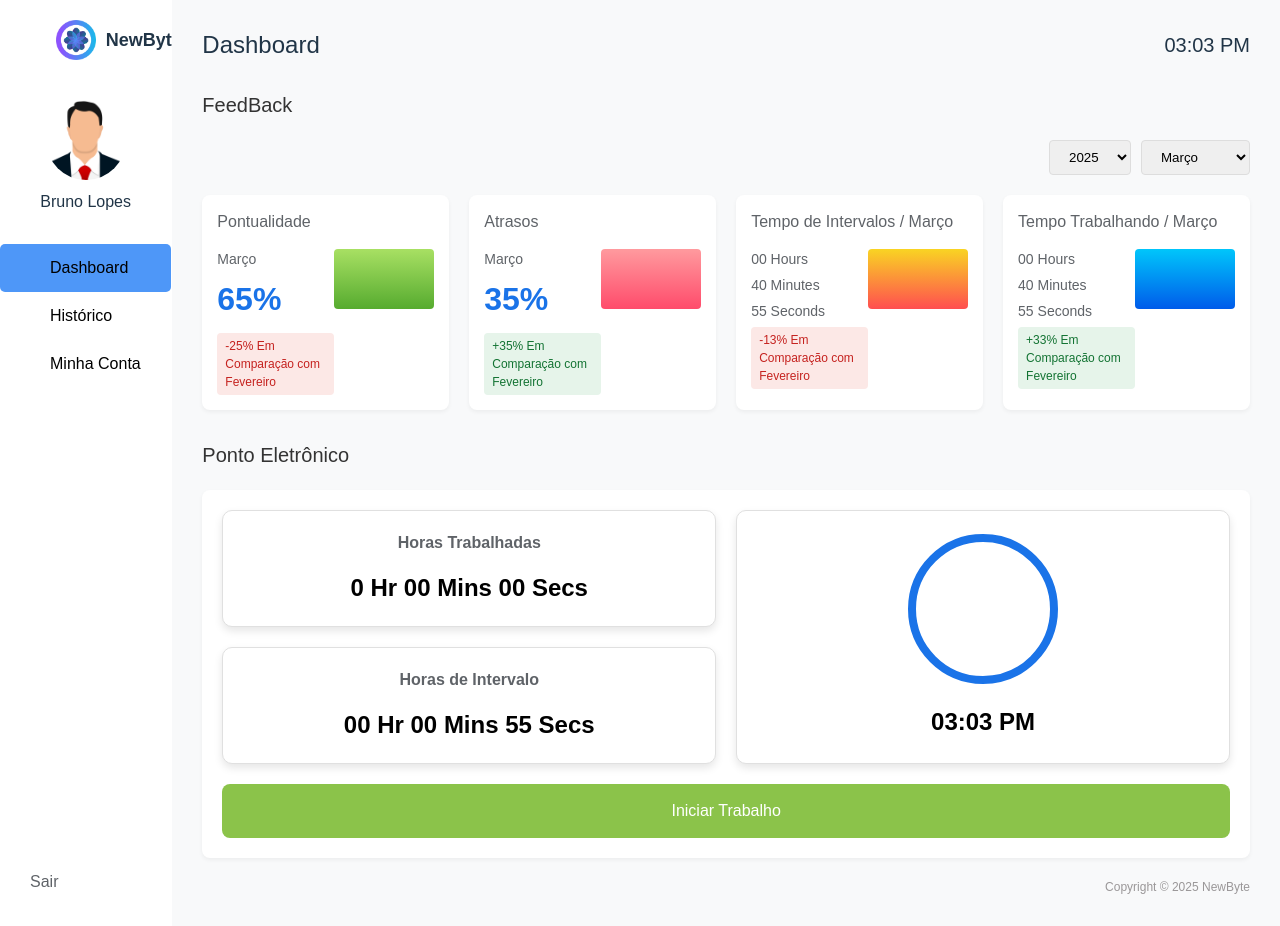
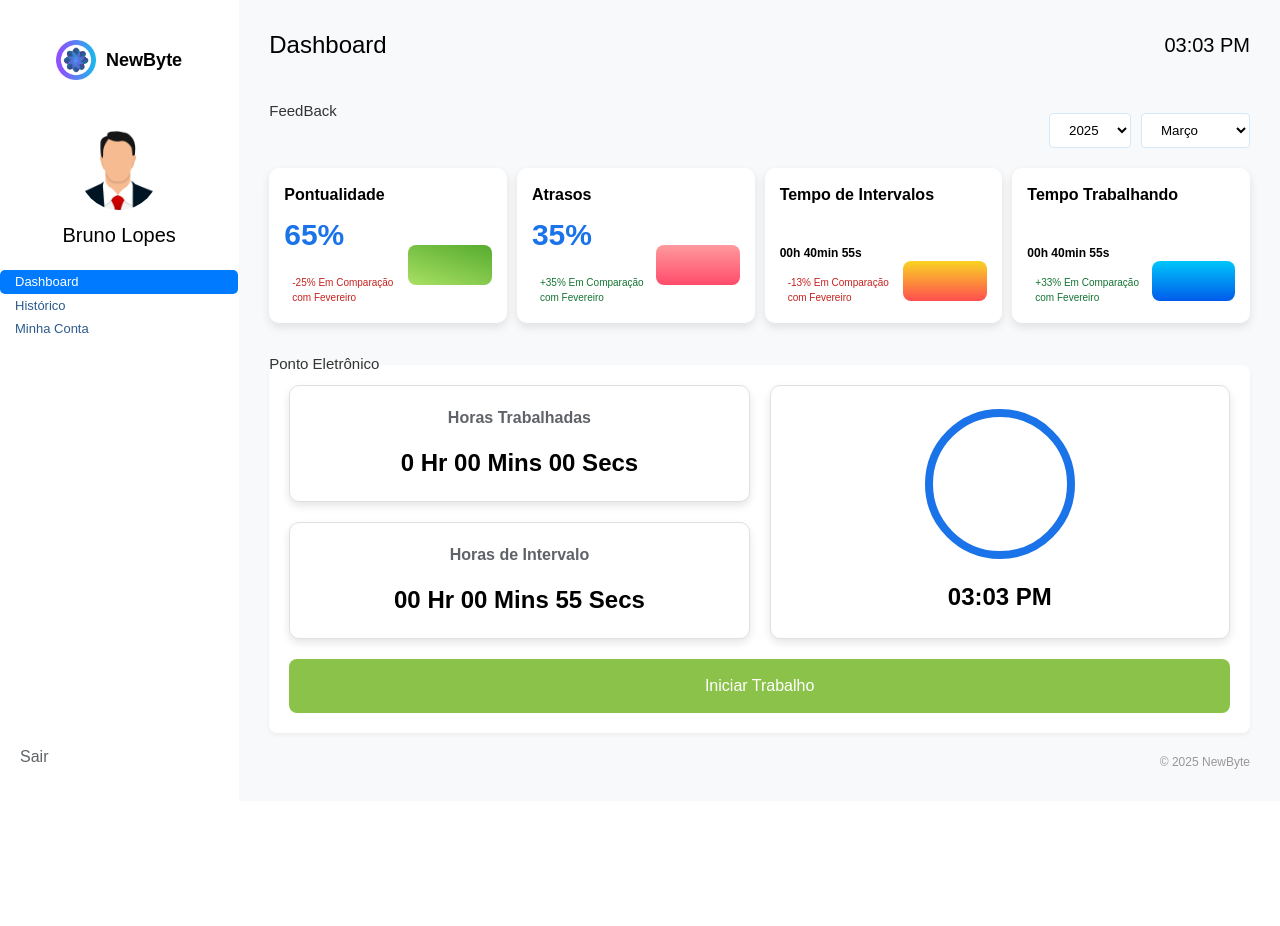
Before and after one commit to themallet/Sistema_de_Ponto, a React (Vite) app: page /dashboard in a window 1280 px wide. After the commit the page ends 801 px from the top, so only its background shows below. Built offline with nearby package versions, Linux system fonts and the light colour scheme.

Commit message:
arrumando dashboard

```diff
--- a/src/components/Dashboard.css
+++ b/src/components/Dashboard.css
@@ -13,7 +13,7 @@
 
 /* Sidebar styles */
 .sidebar {
-  width: 240px;
+  width: 340px;
   background-color: #fff;
   border-right: 1px solid #fff;
   display: flex;
@@ -23,9 +23,10 @@
 
 .logo {
   display: flex;
-  align-items: center;
-  padding: 0 20px;
-  margin-bottom: 40px;
+  align-items: center; /* Centraliza verticalmente */
+  justify-content: center; /* Centraliza horizontalmente */
+  padding: 20px;
+  margin-bottom: 30px;
 }
 
 .logo img {
@@ -37,13 +38,16 @@
 .logo span {
   font-size: 18px;
   font-weight: bold;
+  color:#000;
 }
 
+/*Nome do User*/
 .user-profile {
   display: flex;
   flex-direction: column;
   align-items: center;
-  margin-bottom: 30px;
+  color:#000;
+  margin-bottom: 20px;
 }
 
 .user-profile img {
@@ -54,7 +58,7 @@
 }
 
 .user-profile h3 {
-  font-size: 16px;
+  font-size: 20px;
   font-weight: 500;
 }
 
@@ -64,29 +68,32 @@
 
 .navigation ul {
   list-style: none;
-  color:#000;
+  color:#2c5b8c;
+  font-size: 13px;/* tamanho da fonte do side board*/
 
 }
 
 .navigation li { /* mexe com a sidebar nomes*/
   display: flex;
   align-items: center;
-  padding: 12px 20px;
-  border-radius: 1px;
+  padding: 2px 15px;
+  border-radius: 0px;
   cursor: pointer;
   transition: background-color 0.3s ease;
 }
 
 .navigation li:hover {
-  background-color: #83b7fa;
+  background-color: #007aff;
   border-radius: 5px;
+  color: #fff;
 
 }
 
+/* Quando está naquela pag*/
 .navigation li.active {
-  background-color: #4e97f8;
+  background-color: #007aff;
   border-radius: 5px;
-  color: #000;
+  color: #fff;
 }
 
 .navigation li i {
@@ -119,11 +126,13 @@
   background-color: #f8f9fa;
 }
 
+/* Titulo de onde está a pesquisa*/
 .header {
   display: flex;
   justify-content: space-between;
   align-items: center;
-  margin-bottom: 30px;
+  margin-bottom: 40px;
+  color:#000;
 }
 
 .header h1 {
@@ -139,8 +148,8 @@
 /* Feedback Section */
 .feedback-section h2,
 .ponto-section h2 {
-  font-size: 20px;
-  margin-bottom: 20px;
+  font-size: 15px;
+  margin-bottom: -10px;
   font-weight: 500;
 }
 
@@ -152,89 +161,104 @@
 
 .filter-select select {
   padding: 8px 15px;
-  border: 1px solid #ddd;
+  border: 1px solid #d4e9f9;
   border-radius: 4px;
+  background-color: #fff;
+  color:#000;
   margin-left: 10px;
-  cursor: pointer;
   outline: none;
 }
 
 .metrics-grid {
   display: grid;
   grid-template-columns: repeat(4, 1fr);
-  gap: 20px;
+  gap: 10px;
   margin-bottom: 30px;
 }
 
 .metric-card {
-  background-color: #fff;
-  border-radius: 8px;
+  background: #fff;
+  border-radius: 10px;
   padding: 15px;
-  box-shadow: 0 2px 4px rgba(0, 0, 0, 0.05);
+  box-shadow: 0px 4px 10px rgba(0, 0, 0, 0.1);
+  text-align: left; /* Mantém alinhado como os primeiros cartões */
+  transition: transform 0.2s;
+  display: flex;
+  flex-direction: column;
+  justify-content: space-between;
+  min-height: 120px; /* Ajuste para manter a mesma altura */
 }
+
 
 .metric-card h3 {
   font-size: 16px;
-  font-weight: 500;
-  margin-bottom: 15px;
-  color: #5f6368;
+  font-weight: 600;
+  margin-bottom: 5px;
+  color: #000;
 }
 
 .metric-content {
   display: flex;
   justify-content: space-between;
+  align-items: center;
 }
 
 .metric-data {
-  flex: 1;
+  display: flex;
+  flex-direction: column;
+  align-items: flex-start; /* Mantém alinhado com os dois primeiros */
 }
+
 
 .month {
   display: block;
   font-size: 14px;
-  color: #5f6368;
+  color: #000;
   margin-bottom: 5px;
 }
 
 .percentage {
-  font-size: 32px;
+  font-size: 30px;
   font-weight: bold;
   margin-bottom: 10px;
   color: #1a73e8;
 }
 
 .time-value {
-  font-size: 14px;
+  font-size: 12px;
+  font-weight: bold;
   margin-bottom: 5px;
-  color: #5f6368;
+  color: #000;
 }
 
 .comparison {
   font-size: 12px;
-  padding: 4px 8px;
-  border-radius: 4px;
+  margin-top: 5px;
+  padding: 3px 8px;
+  border-radius: 5px;
+  font-weight: 500;
   display: inline-block;
 }
 
 .comparison.positive {
-  background-color: #e6f4ea;
+  font-size: 10px;
   color: #137333;
 }
 
 .comparison.negative {
-  background-color: #fce8e6;
+  font-size: 10px;
   color: #c5221f;
 }
 
 .chart {
-  width: 100px;
-  height: 60px;
-  border-radius: 4px;
-
+  width: 125px;
+  height: 40px; /* Diminuindo um pouco para ficar proporcional */
+  border-radius: 8px;
+  margin-top: 10px;
 }
 
 .chart.green {
-  background: linear-gradient(180deg, #a8e063 0%, #56ab2f 100%);
+  background: linear-gradient(18deg, #a8e063 0%, #56ab2f 100%);
 }
 
 .chart.red {
--- a/src/components/Dashboard.jsx
+++ b/src/components/Dashboard.jsx
@@ -1,37 +1,36 @@
 import React, { useState, useEffect } from 'react';
-import './Dashboard.css'; // We'll create this file for styling
-import logo from '../assets/simbolo_newbyte.png'; // Adjust path as needed
-import userAvatar from '../assets/user-avatar.png'; // Adjust path or use a placeholder
+import './Dashboard.css';
+import logo from '../assets/simbolo_newbyte.png';
+import userAvatar from '../assets/user-avatar.png';
 
 const Dashboard = () => {
   const [currentTime, setCurrentTime] = useState(new Date());
   const [selectedYear, setSelectedYear] = useState("2025");
   const [selectedMonth, setSelectedMonth] = useState("Março");
 
-  // Update the clock every second
+  // Atualiza o relógio a cada segundo
   useEffect(() => {
     const timer = setInterval(() => {
       setCurrentTime(new Date());
     }, 1000);
-
-    return () => {
-      clearInterval(timer);
-    };
+    return () => clearInterval(timer);
   }, []);
 
-  // Format the time as HH:MM AM/PM
-  const formatTime = (date) => {
-    return date.toLocaleTimeString('pt-BR', {
-      hour: '2-digit',
-      minute: '2-digit',
-      hour12: true
-    });
-  };
+  // Formata a hora em HH:MM AM/PM
+  const formatTime = (date) => date.toLocaleTimeString('pt-BR', { hour: '2-digit', minute: '2-digit', hour12: true });
+
+  // Dados das métricas
+  const metrics = [
+    { title: "Pontualidade", value: "65%", change: "-25%", type: "negative", color: "green" },
+    { title: "Atrasos", value: "35%", change: "+35%", type: "positive", color: "red" },
+    { title: "Tempo de Intervalos", time: "00h 40min 55s", change: "-13%", type: "negative", color: "orange" },
+    { title: "Tempo Trabalhando", time: "00h 40min 55s", change: "+33%", type: "positive", color: "blue" },
+  ];
 
   return (
     <div className="dashboard-container">
       {/* Sidebar */}
-      <div className="sidebar">
+      <aside className="sidebar">
         <div className="logo">
           <img src={logo} alt="NewByte Logo" />
           <span>NewByte</span>
@@ -44,33 +43,21 @@ const Dashboard = () => {
 
         <nav className="navigation">
           <ul>
-            <li className="active">
-              <i className="icon-dashboard"></i>
-              <span>Dashboard</span>
-            </li>
-            <li>
-              <i className="icon-history"></i>
-              <span>Histórico</span>
-            </li>
-            <li>
-              <i className="icon-account"></i>
-              <span>Minha Conta</span>
-            </li>
+            <li className="active"><span>Dashboard</span></li>
+            <li><span>Histórico</span></li>
+            <li><span>Minha Conta</span></li>
           </ul>
         </nav>
 
-        <div className="logout">
-          <i className="icon-logout"></i>
-          <span>Sair</span>
-        </div>
-      </div>
+        <div className="logout"><span>Sair</span></div>
+      </aside>
 
       {/* Main Content */}
-      <div className="main-content">
-        <div className="header">
+      <main className="main-content">
+        <header className="header">
           <h1>Dashboard</h1>
           <div className="time">{formatTime(currentTime)}</div>
-        </div>
+        </header>
 
         {/* FeedBack Section */}
         <section className="feedback-section">
@@ -90,60 +77,23 @@ const Dashboard = () => {
             </div>
           </div>
 
+          {/* Métricas usando .map() */}
           <div className="metrics-grid">
-            {/* Pontualidade */}
-            <div className="metric-card">
-              <h3>Pontualidade</h3>
-              <div className="metric-content">
-                <div className="metric-data">
-                  <span className="month">Março</span>
-                  <div className="percentage">65%</div>
-                  <div className="comparison negative">-25% Em Comparação com Fevereiro</div>
+            {metrics.map((metric, index) => (
+              <div key={index} className="metric-card">
+                <h3>{metric.title}</h3>
+                <div className="metric-content">
+                  <div className="metric-data">
+                    {metric.value ? <div className="percentage">{metric.value}</div> :
+                    <div className="time-value">{metric.time}</div>}
+                    <div className={`comparison ${metric.type}`}>
+                      {metric.change} Em Comparação com Fevereiro
+                    </div>
+                  </div>
+                  <div className={`chart ${metric.color}`}></div>
                 </div>
-                <div className="chart green"></div>
               </div>
-            </div>
-
-            {/* Atrasos */}
-            <div className="metric-card">
-              <h3>Atrasos</h3>
-              <div className="metric-content">
-                <div className="metric-data">
-                  <span className="month">Março</span>
-                  <div className="percentage">35%</div>
-                  <div className="comparison positive">+35% Em Comparação com Fevereiro</div>
-                </div>
-                <div className="chart red"></div>
-              </div>
-            </div>
-
-            {/* Tempo de Intervalos */}
-            <div className="metric-card">
-              <h3>Tempo de Intervalos / Março</h3>
-              <div className="metric-content">
-                <div className="metric-data">
-                  <div className="time-value">00 Hours</div>
-                  <div className="time-value">40 Minutes</div>
-                  <div className="time-value">55 Seconds</div>
-                  <div className="comparison negative">-13% Em Comparação com Fevereiro</div>
-                </div>
-                <div className="chart orange"></div>
-              </div>
-            </div>
-
-            {/* Tempo Trabalhando */}
-            <div className="metric-card">
-              <h3>Tempo Trabalhando / Março</h3>
-              <div className="metric-content">
-                <div className="metric-data">
-                  <div className="time-value">00 Hours</div>
-                  <div className="time-value">40 Minutes</div>
-                  <div className="time-value">55 Seconds</div>
-                  <div className="comparison positive">+33% Em Comparação com Fevereiro</div>
-                </div>
-                <div className="chart blue"></div>
-              </div>
-            </div>
+            ))}
           </div>
         </section>
 
@@ -176,9 +126,9 @@ const Dashboard = () => {
         </section>
 
         <footer className="footer">
-          <div className="copyright">Copyright © 2025 NewByte</div>
+          <div className="copyright">© 2025 NewByte</div>
         </footer>
-      </div>
+      </main>
     </div>
   );
 };
```
